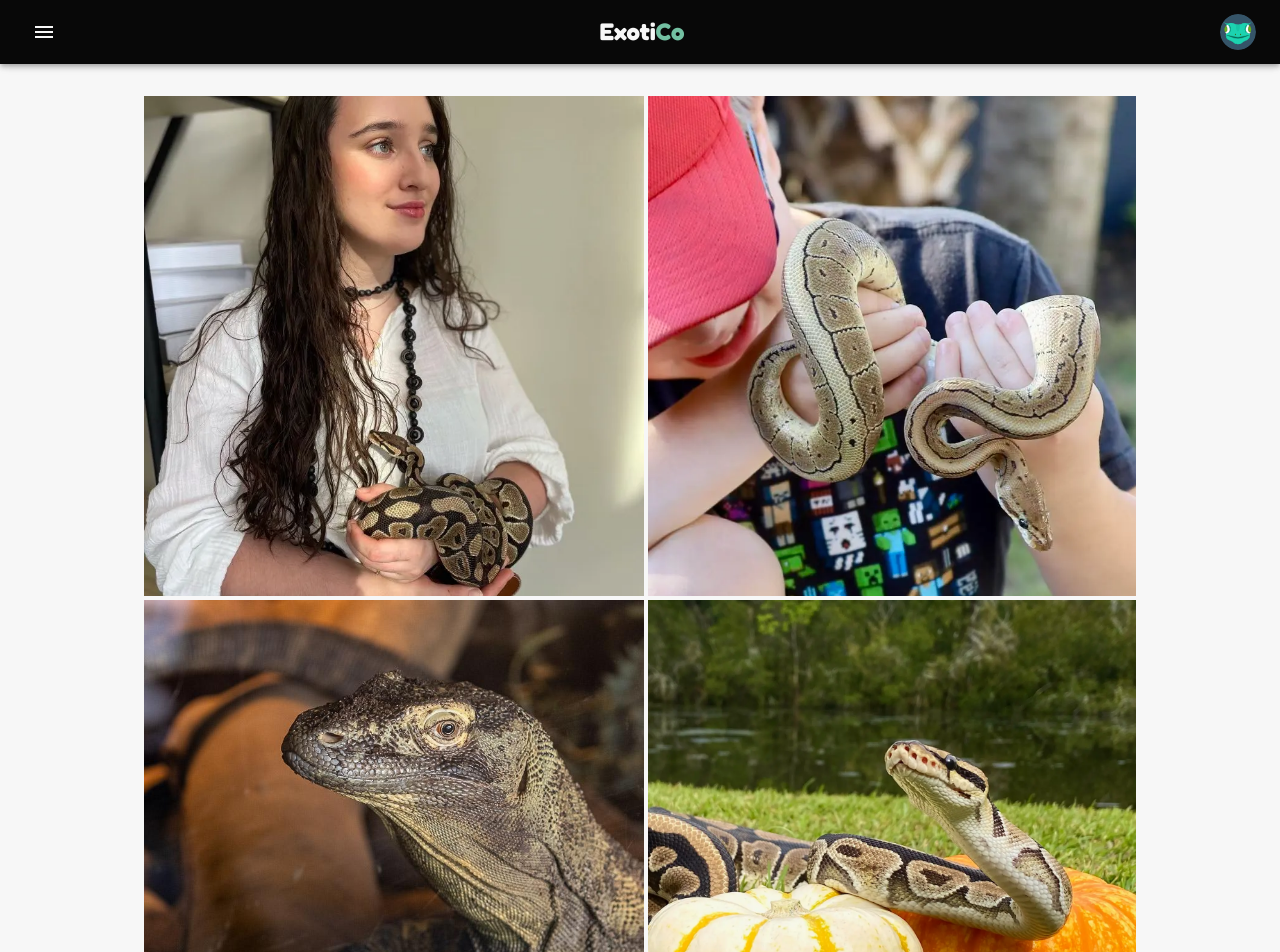
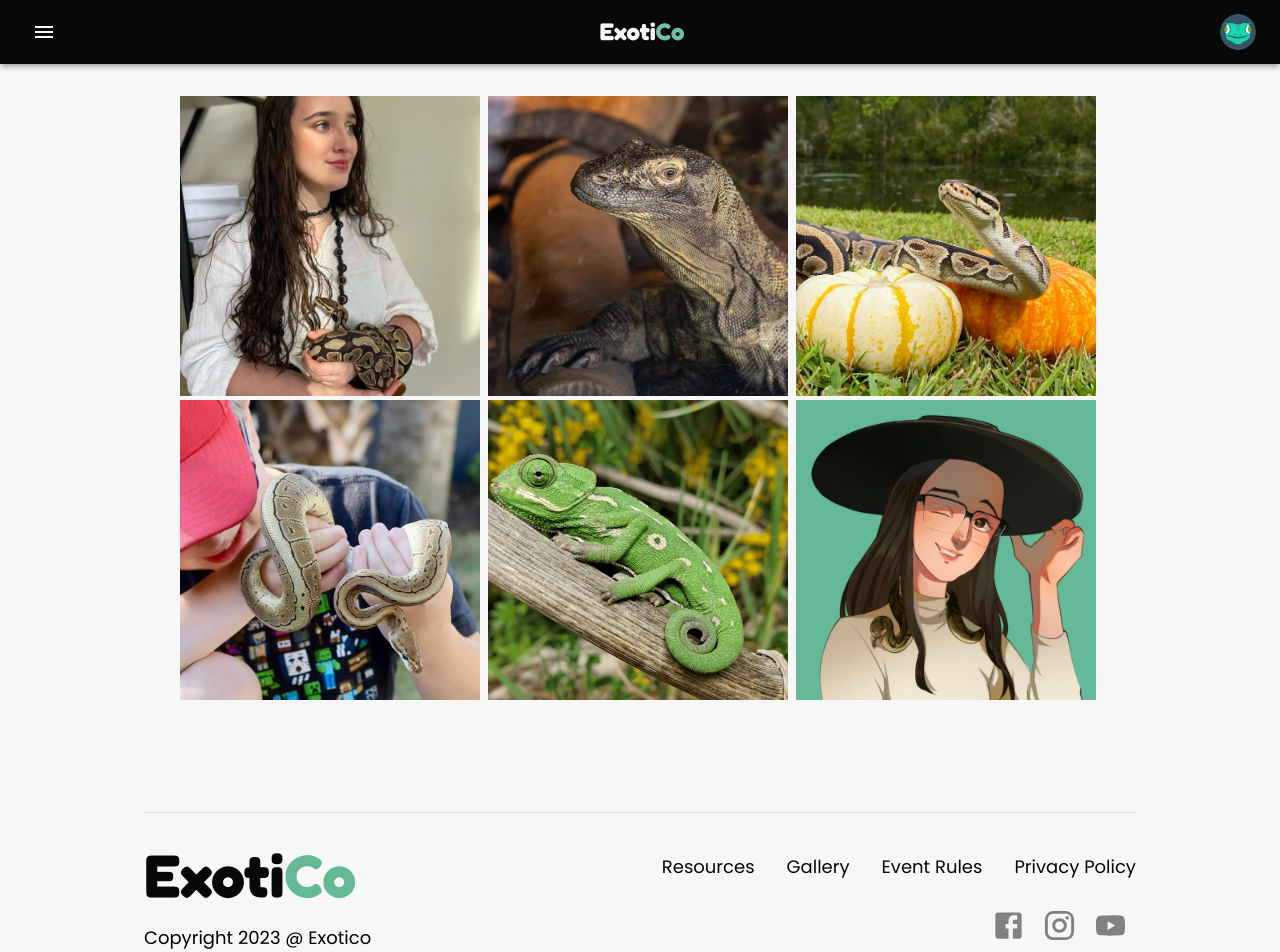
Before and after one commit to boingloings33/ExotiCo, a React (Vite) app: page /gallery in a window 1280 px wide. Shown: the top 952 px of the page. Built offline with nearby package versions, Linux system fonts and the light colour scheme; a web font is replaced by a local one.

Commit message:
route page updates

```diff
--- a/src/App.jsx
+++ b/src/App.jsx
@@ -5,6 +5,8 @@ import Games from "./Components/Games";
 import Resources from "./Components/Resources";
 import { BrowserRouter, Routes, Route } from "react-router-dom";
 import PrivacyPolicy from "./Components/PrivacyPolicy";
+import EventRules from "./Components/EventRules";
+import Footer from "./Components/Footer";
 
 function App() {
   return (
@@ -16,7 +18,9 @@ function App() {
         <Route path="/games" element={<Games />}></Route>
         <Route path="/resources" element={<Resources />}></Route>
         <Route path="/privacy-policy" element={<PrivacyPolicy />}></Route>
+        <Route path="/event-rules" element={<EventRules />}></Route>
       </Routes>
+      <Footer />
     </BrowserRouter>
   );
 }
--- /dev/null
+++ b/src/Components/EventRules.jsx
@@ -0,0 +1,52 @@
+import { Typography, Stack, Divider } from "@mui/material";
+
+function EventRules() {
+  return (
+    <Stack
+      sx={{
+        mt: 18,
+        mx: { xs: 2, sm: 8, md: 18, xl: 28 },
+        py: 4,
+      }}
+      justifyContent="center"
+      alignItems="center"
+      spacing={2}
+    >
+      <Typography variant="h1">Event Rules</Typography>
+      <Typography variant="h5" sx={{ px: 24 }}>
+        <Stack spacing={3}>
+          <Typography variant="body2">
+            <strong>1.</strong> Consequatur enim sunt ad animi quam tempore
+            distinctio qui vel non perspiciatis, provident obcaecati omnis iure
+            nisi.
+          </Typography>
+          <Divider />
+          <Typography variant="body2">
+            <strong>2.</strong> Lorem ipsum dolor sit, amet consectetur
+            adipisicing elit. Eos exercitationem debitis qui modi ullam
+            dignissimos, sed adip
+          </Typography>
+          <Divider />
+          <Typography variant="body2">
+            <strong>3.</strong> Iure iusto eligendi voluptatum vero assumenda
+            distinctio! Quisquam consequatur perferendis non dolorum enim
+            necessitatibus veniam velit laboriosam nobis eum, sapiente
+            voluptates eius!
+          </Typography>
+          <Divider />
+          <Typography variant="body2">
+            <strong>4.</strong> Lorem ipsum, dolor sit amet consectetur
+            adipisicing elit.
+          </Typography>
+          <Divider />
+          <Typography variant="body2">
+            <strong>5.</strong> Lorem ipsum dolor sit amet consectetur
+            adipisicing elit. Iure possimus ex, eum similique voluptas
+          </Typography>
+        </Stack>
+      </Typography>
+    </Stack>
+  );
+}
+
+export default EventRules;
--- a/src/Components/Footer.jsx
+++ b/src/Components/Footer.jsx
@@ -1,15 +1,33 @@
-import { IconButton, Stack, Typography, Link } from "@mui/material";
+import {
+  IconButton,
+  Stack,
+  Typography,
+  Link,
+  Divider,
+  useMediaQuery,
+  useTheme,
+} from "@mui/material";
 import FacebookIcon from "@mui/icons-material/Facebook";
 import InstagramIcon from "@mui/icons-material/Instagram";
 import YouTubeIcon from "@mui/icons-material/YouTube";
 
 function Footer() {
+  const theme = useTheme();
+  const isMobile = useMediaQuery(theme.breakpoints.down("sm"));
   return (
+    <>
+      {!isMobile && (
+        <>
+          <Divider sx={{ mt: 12, mx: { sm: 8, md: 18, xl: 28 } }} />
           <Stack
             direction="row"
             justifyContent="space-between"
             alignItems="center"
-      sx={{ backgroundColor: "secondary.light", py: 4 }}
+            sx={{
+              backgroundColor: "secondary.light",
+              py: 4,
+              mx: { sm: 8, md: 18, xl: 28 },
+            }}
           >
             <Stack spacing={2}>
               <Typography
@@ -26,17 +44,33 @@ function Footer() {
                 Copyright 2023 @ Exotico
               </Typography>
             </Stack>
-
             <Stack spacing={2}>
               <Stack direction="row" spacing={4}>
-          <Link href="/resources" underline="none" sx={{ color: "info.main" }}>
+                <Link
+                  href="/resources"
+                  underline="none"
+                  sx={{ color: "info.main" }}
+                >
                   <Typography fontSize={18} textAlign="start">
                     Resources
                   </Typography>
                 </Link>
-          <Link href="/gallery" underline="none" sx={{ color: "info.main" }}>
+                <Link
+                  href="/gallery"
+                  underline="none"
+                  sx={{ color: "info.main" }}
+                >
                   <Typography fontSize={18} textAlign="start">
                     Gallery
+                  </Typography>
+                </Link>
+                <Link
+                  href="/event-rules"
+                  underline="none"
+                  sx={{ color: "info.main" }}
+                >
+                  <Typography fontSize={18} textAlign="start">
+                    Event Rules
                   </Typography>
                 </Link>
                 <Link
@@ -62,6 +96,90 @@ function Footer() {
               </Stack>
             </Stack>
           </Stack>
+        </>
+      )}
+      {isMobile && (
+        <Stack
+          justifyContent="space-between"
+          alignItems="center"
+          sx={{
+            backgroundColor: "secondary.light",
+            py: 4,
+            mx: 2,
+          }}
+        >
+          <Stack spacing={1}>
+            <Typography
+              fontFamily="'Fredoka', sans-serif;"
+              fontWeight={700}
+              fontSize={40}
+              lineHeight={1}
+              sx={{ color: "info.main" }}
+            >
+              <span>Exoti</span>
+              <span style={{ color: "#64B998" }}>Co</span>
+            </Typography>
+            <Typography fontSize={10} textAlign="start">
+              Copyright 2023 @ Exotico
+            </Typography>
+          </Stack>
+          <Stack spacing={1}>
+            <Stack spacing={2} direction="row" justifyContent="center">
+              <Link
+                href="/resources"
+                underline="none"
+                sx={{ color: "info.main" }}
+              >
+                <Typography fontSize={18} textAlign="start">
+                  Resources
+                </Typography>
+              </Link>
+              <Link
+                href="/gallery"
+                underline="none"
+                sx={{ color: "info.main" }}
+              >
+                <Typography fontSize={18} textAlign="start">
+                  Gallery
+                </Typography>
+              </Link>
+            </Stack>
+            <Stack direction="row" spacing={2}>
+              <Link
+                href="/event-rules"
+                underline="none"
+                sx={{ color: "info.main" }}
+              >
+                <Typography fontSize={18} textAlign="start">
+                  Event Rules
+                </Typography>
+              </Link>
+              <Link
+                href="/privacy-policy"
+                underline="none"
+                sx={{ color: "info.main" }}
+              >
+                <Typography fontSize={18} textAlign="start">
+                  Privacy Policy
+                </Typography>
+              </Link>
+            </Stack>
+
+            <Stack direction="row" justifyContent="center">
+              <IconButton href="https://www.facebook.com/" target="_blank">
+                <FacebookIcon sx={{ color: "#818181" }} fontSize="large" />
+              </IconButton>
+              <IconButton href="https://www.instagram.com/" target="_blank">
+                <InstagramIcon sx={{ color: "#818181" }} fontSize="large" />
+              </IconButton>
+              <IconButton href="https://www.youtube.com/" target="_blank">
+                <YouTubeIcon sx={{ color: "#818181" }} fontSize="large" />
+              </IconButton>
+            </Stack>
+          </Stack>
+        </Stack>
+      )}
+    </>
   );
 }
 
--- a/src/Components/Gallery.jsx
+++ b/src/Components/Gallery.jsx
@@ -1,35 +1,80 @@
 import {
   ImageList,
   ImageListItem,
-  Box,
   useTheme,
   useMediaQuery,
+  Stack,
 } from "@mui/material";
+import { useState } from "react";
+import ImageDialog from "./ImageDialog";
 
 function Gallery() {
+  const imageArr = [
+    {
+      img: "./images/allie-pic.webp",
+      id: 0,
+    },
+    {
+      img: "./images/image-2.jpg",
+      id: 1,
+    },
+    {
+      img: "./images/image-3.webp",
+      id: 2,
+    },
+    {
+      img: "./images/kid-snake.webp",
+      id: 3,
+    },
+    {
+      img: "./images/image-5.png",
+      id: 4,
+    },
+    {
+      img: "./images/allie-icon.webp",
+      id: 5,
+    },
+  ];
+  const [open, setOpen] = useState(false);
+  const [selectedImage, setSelectedImage] = useState(null);
+  function handleClose() {
+    setOpen(false);
+  }
+  function handleSelectedImage(img) {
+    setOpen(true);
+    setSelectedImage(img);
+  }
   const theme = useTheme();
   const isMobile = useMediaQuery(theme.breakpoints.down("sm"));
-  const imageArr = [
-    "./images/allie-pic.webp",
-    "./images/kid-snake.webp",
-    "./images/image-2.jpg",
-    "./images/image-3.webp",
-    "./images/image-5.png",
-    "./images/allie-icon.jpg",
-  ];
+
   return (
-    <Box sx={{ pt: 10, pb: 4, mx: { xs: 2, sm: 8, md: 18, xl: 28 } }}>
-      <ImageList>
+    <>
+      <ImageDialog
+        open={open}
+        handleClose={handleClose}
+        selectedImage={selectedImage}
+      />
+      <Stack
+        sx={{ pt: 10, mx: { xs: 2, sm: 8, md: 18, xl: 28 } }}
+        alignItems="center"
+      >
+        <ImageList cols={3} sx={{ width: "920px" }}>
           {!isMobile &&
             imageArr.map((img) => (
-            <ImageListItem key={img}>
+              <ImageListItem
+                key={img.id}
+                sx={{
+                  "&:hover": { cursor: "pointer" },
+                }}
+              >
                 <img
-                src={img}
+                  onClick={() => handleSelectedImage(img.img)}
+                  src={img.img}
                   loading="lazy"
                   style={{
                     objectFit: "cover",
-                  maxHeight: "500px",
-                  width: "auto",
+                    maxHeight: "300px",
+                    width: "300px",
                   }}
                 />
               </ImageListItem>
@@ -38,6 +83,7 @@ function Gallery() {
             imageArr.map((img) => (
               <ImageListItem key={img}>
                 <img
+                  onClick={() => setOpen(true)}
                   src={img}
                   loading="lazy"
                   style={{
@@ -49,7 +95,8 @@ function Gallery() {
               </ImageListItem>
             ))}
         </ImageList>
-    </Box>
+      </Stack>
+    </>
   );
 }
 
--- a/src/Components/Header.jsx
+++ b/src/Components/Header.jsx
@@ -25,7 +25,7 @@ function Header({ s1Ref }) {
         <Stack spacing={1} alignItems="center" justifyContent="center">
           {!isMobile && (
             <img
-              src="images/allie-icon.jpg"
+              src="images/allie-icon.webp"
               alt=""
               style={{
                 width: 186,
@@ -35,7 +35,7 @@ function Header({ s1Ref }) {
           )}
           {isMobile && (
             <img
-              src="images/allie-icon.jpg"
+              src="images/allie-icon.webp"
               alt=""
               style={{
                 width: 106,
--- /dev/null
+++ b/src/Components/ImageDialog.jsx
@@ -0,0 +1,11 @@
+import { Dialog } from "@mui/material";
+
+function ImageDialog({ open, handleClose, selectedImage }) {
+  return (
+    <Dialog open={open} onClose={handleClose}>
+      <img src={selectedImage} style={{ overflow: "hidden" }} />
+    </Dialog>
+  );
+}
+
+export default ImageDialog;
--- a/src/Components/SideDrawer.jsx
+++ b/src/Components/SideDrawer.jsx
@@ -8,7 +8,7 @@ import {
 } from "@mui/material";
 import HomeIcon from "@mui/icons-material/Home";
 import CloseIcon from "@mui/icons-material/Close";
-import SportsEsportsIcon from "@mui/icons-material/SportsEsports";
+// import SportsEsportsIcon from "@mui/icons-material/SportsEsports";
 import AutoStoriesIcon from "@mui/icons-material/AutoStories";
 import PhotoLibraryIcon from "@mui/icons-material/PhotoLibrary";
 
@@ -76,7 +76,7 @@ function SideDrawer({ isOpen, setIsOpen }) {
           </Stack>
         </Link>
 
-        <Divider sx={{ width: { xs: "70%", md: "100%" } }} />
+        {/* <Divider sx={{ width: { xs: "70%", md: "100%" } }} />
         <Link href="/games" underline="none">
           <Stack
             spacing={1}
@@ -96,7 +96,7 @@ function SideDrawer({ isOpen, setIsOpen }) {
               Games
             </Typography>
           </Stack>
-        </Link>
+        </Link> */}
 
         <Divider sx={{ width: { xs: "70%", md: "100%" } }} />
         <Link href="/resources" underline="none">
```
Also changed, not shown: src/Components/Home.jsx (+7 -11 lines), src/Components/PrivacyPolicy.jsx (+22 -3 lines), public/images/allie-icon.webp (added), public/images/odin.webp (added). Lines whose indentation alone changed are shown as unchanged.
